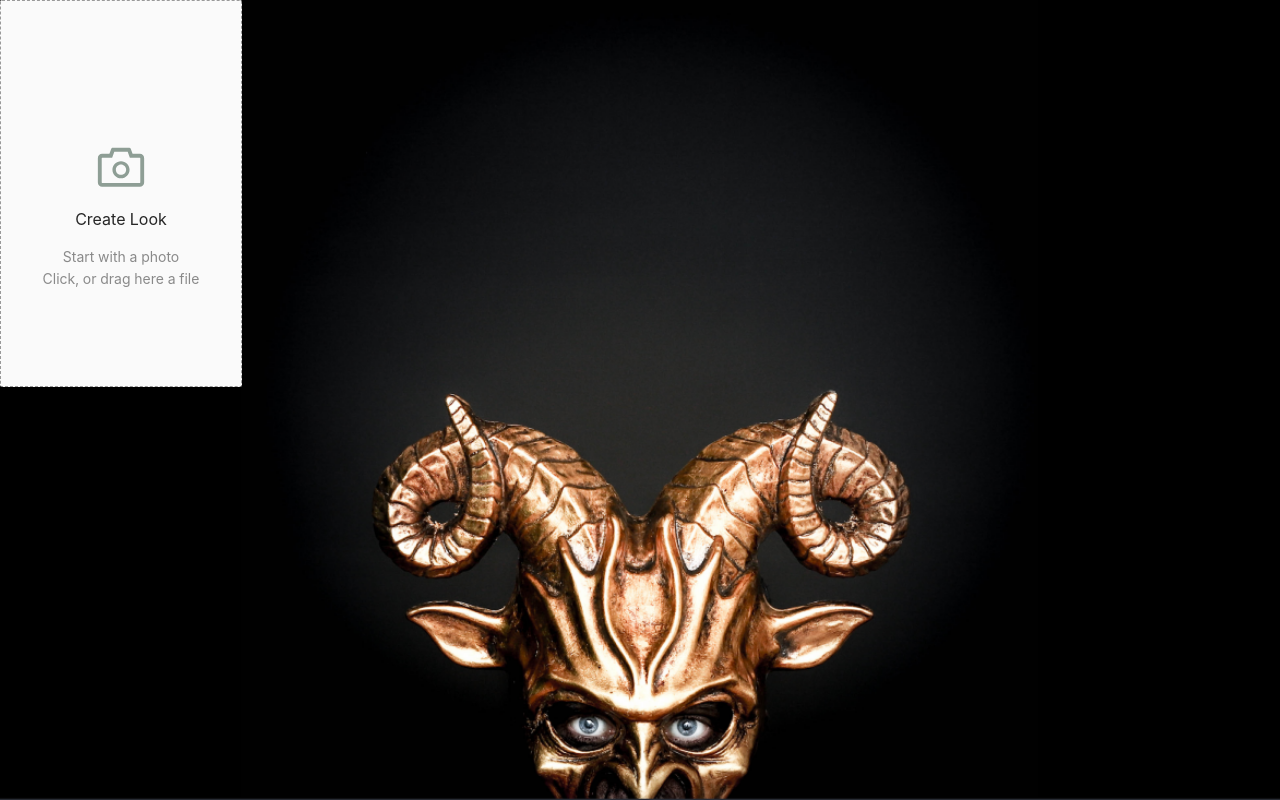
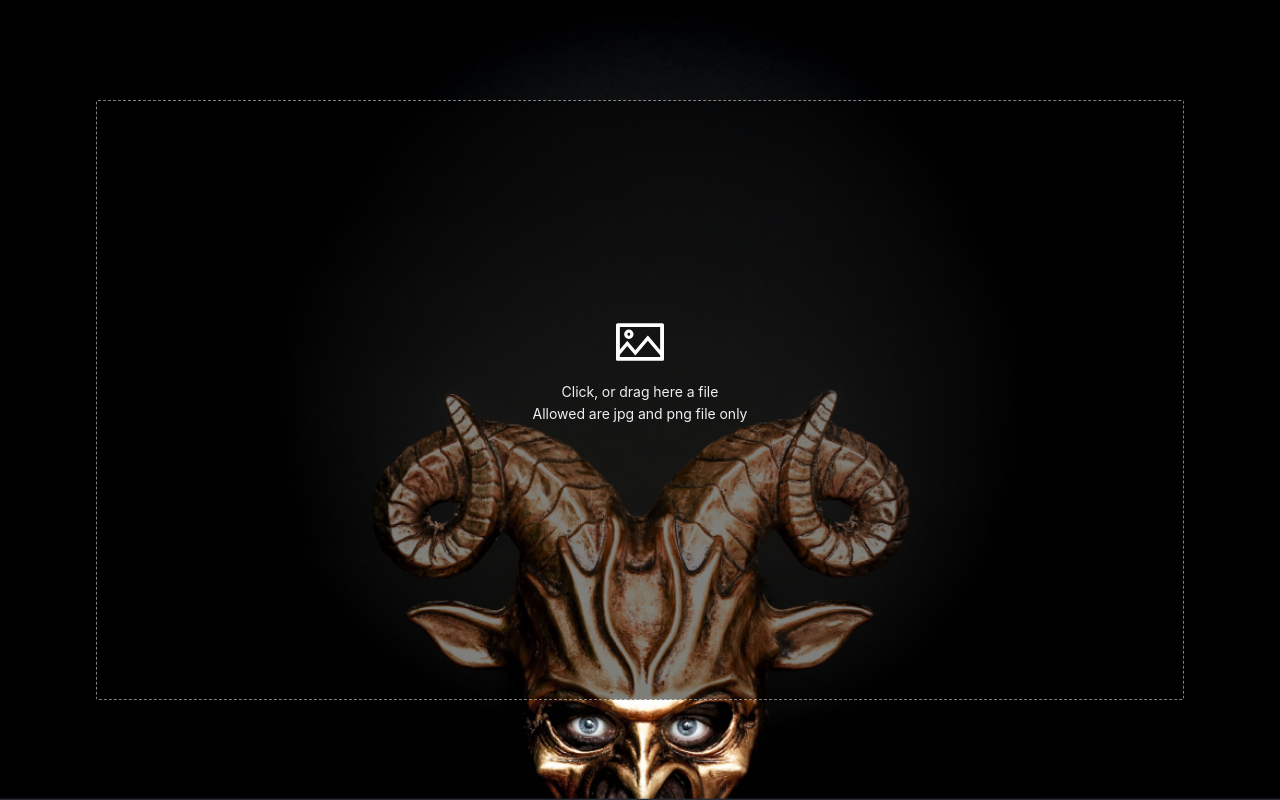
Before and after one commit to vanStaen/kinkograph.com, a React (Create React App) app in the folder frontend/: page /upload in a window 1280 px wide. Built offline with nearby package versions, Linux system fonts and the light colour scheme.

Commit message:
Form styling and UX

```diff
--- a/frontend/src/App.css
+++ b/frontend/src/App.css
@@ -1,3 +1,4 @@
+@import "~antd/dist/antd.css";
 .App {
   font-size: min(calc(7px + 2vmin), 25px);
   color: white;
--- a/frontend/src/pages/Uploader/Uploader.css
+++ b/frontend/src/pages/Uploader/Uploader.css
@@ -8,12 +8,12 @@
 }
 
 .inputfile+label {
-    color: rgba(0, 0, 0, 0.85);
-    background: #fafafa;
-    border: 1px dashed #d9d9d9;
+    color: #f0f0f0;
+    background: rgba(0, 0, 0, 0.5);
+    border: 1px dashed rgba(255, 255, 255, .5);
     border-radius: 2px;
     cursor: pointer;
-    transition: border-color 0.3s;
+    transition: border-color 0.3s, background 0.3s, color 0.3s;
     font-size: 14px;
     font-variant: tabular-nums;
     line-height: 1.5715;
@@ -23,27 +23,43 @@
     display: table-cell;
     vertical-align: middle;
     text-align: center;
-    width: 240px;
-    height: 385px;
+    width: 85vw;
+    height: 75vh;
 }
 
 .inputfile:focus+label, .inputfile+label:hover {
-    border: 1px dashed #999;
+    border: 1px dashed rgba(255, 255, 255, 1);
+    background: rgba(255, 255, 255, 0.25);
+    color: rgba(255, 255, 255, .5);
 }
 
 .form-upload-drag-icon {
-    color: #8e9e95;
+    color: #fff;
     font-size: 48px;
     margin-bottom: 0 !important;
 }
 
 .form-upload-hint {
-    color: rgba(0, 0, 0, 0.45);
     font-size: 14px;
+    margin-bottom: 5em;
 }
 
 .form-upload-text {
-    margin: 0 0 4px;
-    color: rgba(0, 0, 0, 0.85);
-    font-size: 16px;
+    margin: 1em;
+    font-size: 1em;
+    color: #fff;
 }
+
+.Uploader__container {
+    min-height: 100vh;
+    min-height: calc(var(--vh, 1vh) * 100);
+    text-align: center;
+    display: flex;
+    flex-direction: column;
+    align-items: center;
+    justify-content: center;
+}
+
+.Uploader__spinner {
+    font-size: 15vh;
+}
--- a/frontend/src/pages/Uploader/Uploader.jsx
+++ b/frontend/src/pages/Uploader/Uploader.jsx
@@ -1,6 +1,7 @@
-import React, { Fragment, useState } from "react";
-import { CameraOutlined } from '@ant-design/icons';
-import { Spin } from 'antd';
+import React, { useState } from "react";
+import { PictureOutlined, LoadingOutlined } from '@ant-design/icons';
+import { notification } from 'antd';
+
 
 import { postPicture } from './postPicture';
 
@@ -11,19 +12,27 @@ export const Uploader = () => {
 
     const fileSelectHandler = async (event) => {
         setIsUploading(true);
-        await submitHandler(event.target.files[0]);
+        if (event.target.files[0]) {
+            //TODO: Check if not already in DB
+            await submitHandler(event.target.files[0]);
+        } else {
+            setIsUploading(false);
+        }
     }
 
     const submitHandler = async (file) => {
-        await postPicture(file);
+        const result = await postPicture(file);
+        notification[result]({
+            message: `Upload ${result}`,
+            description: `File: ${file.name}`,
+        });
         setIsUploading(false);
     }
 
     return (
-        <Fragment>
+        <div className="Uploader__container">
             <form
                 onSubmit={submitHandler}
-                style={{ marginBottom: "30px" }}
             >
                 <input
                     type="file"
@@ -34,19 +43,21 @@ export const Uploader = () => {
                 />
                 {isUploading ?
                     (<label htmlFor="file">
-                        <Spin size="large" />
+                        <LoadingOutlined className="Uploader__spinner" />
+                        <p className="form-upload-text">
+                            Loading
+                        </p>
                     </label>) :
                     (<label htmlFor="file">
                         <p className="form-upload-drag-icon">
-                            <CameraOutlined />
+                            <PictureOutlined />
                         </p>
-                        <p className="form-upload-text">Create Look</p>
                         <p className="form-upload-hint">
-                            Start with a photo <br />
-            Click, or drag here a file
-          </p>
+                            Click, or drag here a file <br />
+                                Allowed are jpg and png file only
+                        </p>
                     </label>)}
             </form>
-        </Fragment >
+        </div >
     );
 };
--- a/frontend/src/pages/Uploader/postPicture.js
+++ b/frontend/src/pages/Uploader/postPicture.js
@@ -5,8 +5,10 @@ export const postPicture = async (file) => {
     formData.append('file', file);
     try {
         const res = await axios.post(process.env.REACT_APP_API_URL_UPLOAD, formData)
+        return "success"
         //console.log('Success!', res.data);
     } catch (err) {
         console.log(err)
+        return "error"
     }
 }
```
